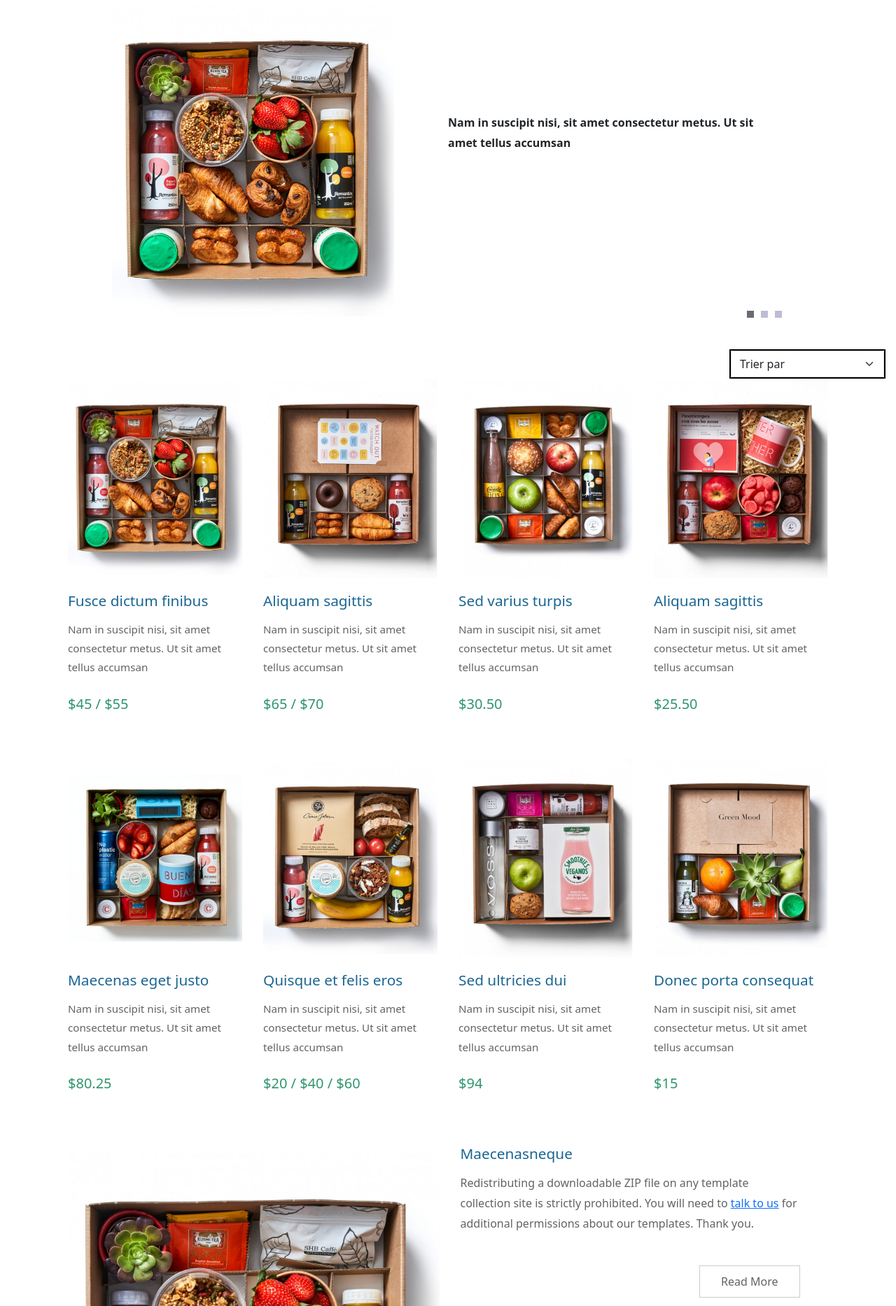
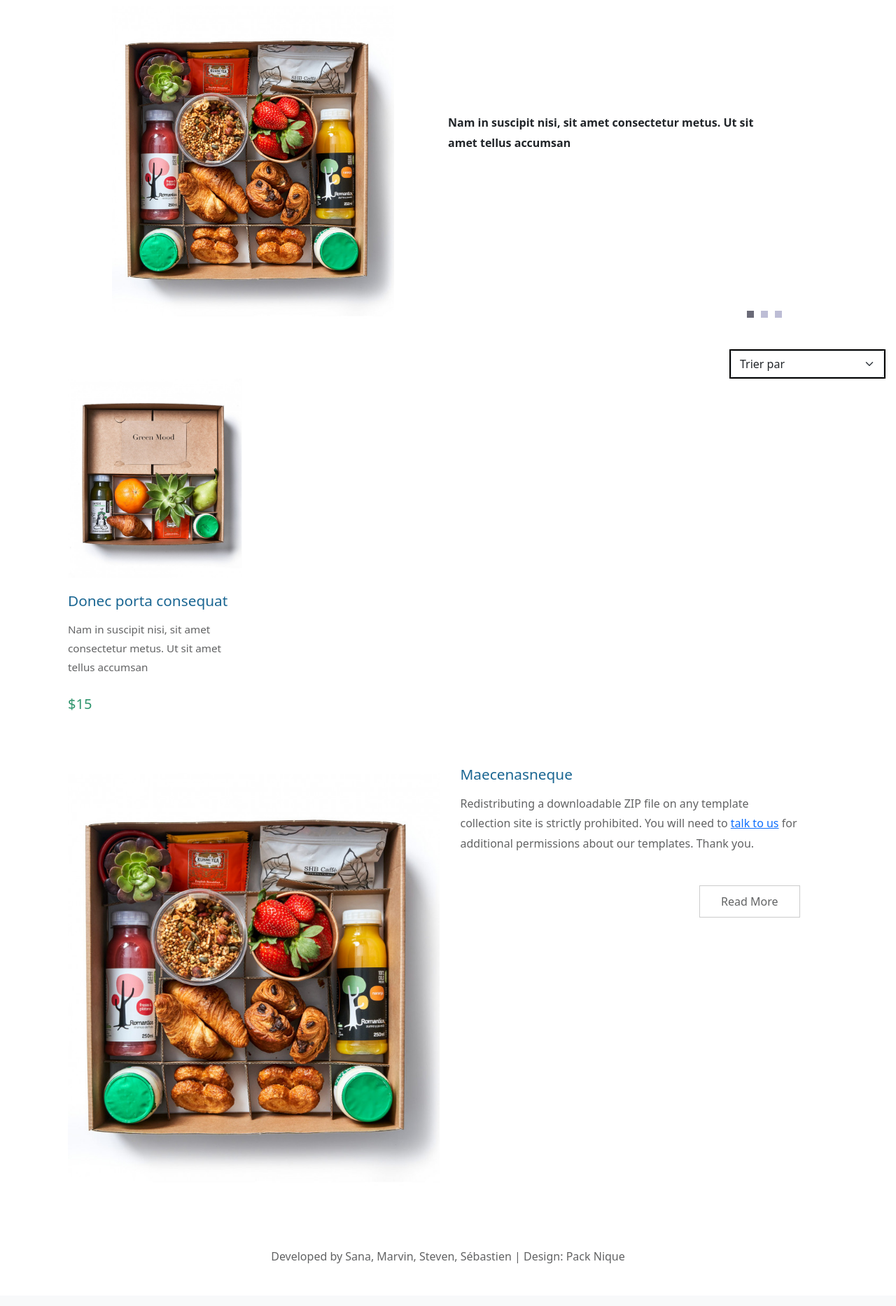
Before and after one commit to Marvinmaz/pack-nique, a Symfony app: template templates/index.html.twig in a window 1280 px wide. Shown: the part 887-2753 px from the top of the page at 70% size. After the commit the page ends 2692 px from the top, so only its background shows below. Run offline with Twig, Linux system fonts and the light colour scheme; the template is opened without the code that fills it, so the values that code supplies are empty; some libraries are stand-ins or nearby versions.

Commit message:
read pack

```diff
--- a/src/Controller/ContactController.php
+++ b/src/Controller/ContactController.php
@@ -9,10 +9,10 @@ use Symfony\Component\Routing\Annotation\Route;
 
 class ContactController extends AbstractController{
     /**
-     * @Route("/")
+     * @Route("/contact")
      */
     public function contact()
     {
-        return $this->redirectToRoute("/contact");
+        return $this->render("/contact/contact.html.twig");
     }
 }
--- a/templates/index.html.twig
+++ b/templates/index.html.twig
@@ -53,7 +53,7 @@
 		<main>
 			<div class="sana">
 			<header class="row tm-welcome-section">
-				<h2 class="col-12 text-center tm-section-title">Bienvenue à Pack Nique</h2>
+				<h2 class="col-12 text-center tm-section-title">Bienvenue àssss Pack Nique</h2>
 				<p class="col-12 text-center">Nous sommes ici pour vous préparer les délicieux packs pour profiter de vos moments!</p>
 			</header>
 			</div>
@@ -150,76 +150,6 @@
 			<div class="row tm-gallery">
 				<!-- gallery page 1 -->
 				<div id="tm-gallery-page-pizza" class="tm-gallery-page">
-					<article class="col-lg-3 col-md-4 col-sm-6 col-12 tm-gallery-item">
-						<figure>
-							<img src="{{ asset('assets/img//gallery/01.jpg')}}" alt="Image" class="img-fluid tm-gallery-img" />
-							<figcaption>
-								<h4 class="tm-gallery-title">Fusce dictum finibus</h4>
-								<p class="tm-gallery-description">Nam in suscipit nisi, sit amet consectetur metus. Ut sit amet tellus accumsan</p>
-								<p class="tm-gallery-price">$45 / $55</p>
-							</figcaption>
-						</figure>
-					</article>
-					<article class="col-lg-3 col-md-4 col-sm-6 col-12 tm-gallery-item">
-						<figure>
-							<img src="{{ asset('assets/img//gallery/02.jpg')}}" alt="Image" class="img-fluid tm-gallery-img" />
-							<figcaption>
-								<h4 class="tm-gallery-title">Aliquam sagittis</h4>
-								<p class="tm-gallery-description">Nam in suscipit nisi, sit amet consectetur metus. Ut sit amet tellus accumsan</p>
-								<p class="tm-gallery-price">$65 / $70</p>
-							</figcaption>
-						</figure>
-					</article>
-					<article class="col-lg-3 col-md-4 col-sm-6 col-12 tm-gallery-item">
-						<figure>
-							<img src="{{ asset('assets/img//gallery/03.jpg')}}" alt="Image" class="img-fluid tm-gallery-img" />
-							<figcaption>
-								<h4 class="tm-gallery-title">Sed varius turpis</h4>
-								<p class="tm-gallery-description">Nam in suscipit nisi, sit amet consectetur metus. Ut sit amet tellus accumsan</p>
-								<p class="tm-gallery-price">$30.50</p>
-							</figcaption>
-						</figure>
-					</article>
-					<article class="col-lg-3 col-md-4 col-sm-6 col-12 tm-gallery-item">
-						<figure>
-							<img src="{{ asset('assets/img//gallery/04.jpg')}}" alt="Image" class="img-fluid tm-gallery-img" />
-							<figcaption>
-								<h4 class="tm-gallery-title">Aliquam sagittis</h4>
-								<p class="tm-gallery-description">Nam in suscipit nisi, sit amet consectetur metus. Ut sit amet tellus accumsan</p>
-								<p class="tm-gallery-price">$25.50</p>
-							</figcaption>
-						</figure>
-					</article>
-					<article class="col-lg-3 col-md-4 col-sm-6 col-12 tm-gallery-item">
-						<figure>
-							<img src="{{ asset('assets/img//gallery/05.jpg')}}" alt="Image" class="img-fluid tm-gallery-img" />
-							<figcaption>
-								<h4 class="tm-gallery-title">Maecenas eget justo</h4>
-								<p class="tm-gallery-description">Nam in suscipit nisi, sit amet consectetur metus. Ut sit amet tellus accumsan</p>
-								<p class="tm-gallery-price">$80.25</p>
-							</figcaption>
-						</figure>
-					</article>
-					<article class="col-lg-3 col-md-4 col-sm-6 col-12 tm-gallery-item">
-						<figure>
-							<img src="{{ asset('assets/img//gallery/06.jpg')}}" alt="Image" class="img-fluid tm-gallery-img" />
-							<figcaption>
-								<h4 class="tm-gallery-title">Quisque et felis eros</h4>
-								<p class="tm-gallery-description">Nam in suscipit nisi, sit amet consectetur metus. Ut sit amet tellus accumsan</p>
-								<p class="tm-gallery-price">$20 / $40 / $60</p>
-							</figcaption>
-						</figure>
-					</article>
-					<article class="col-lg-3 col-md-4 col-sm-6 col-12 tm-gallery-item">
-						<figure>
-							<img src="{{ asset('assets/img//gallery/07.jpg')}}" alt="Image" class="img-fluid tm-gallery-img" />
-							<figcaption>
-								<h4 class="tm-gallery-title">Sed ultricies dui</h4>
-								<p class="tm-gallery-description">Nam in suscipit nisi, sit amet consectetur metus. Ut sit amet tellus accumsan</p>
-								<p class="tm-gallery-price">$94</p>
-							</figcaption>
-						</figure>
-					</article>
 					<article class="col-lg-3 col-md-4 col-sm-6 col-12 tm-gallery-item">
 						<figure>
 							<img src="{{ asset('assets/img//gallery/08.jpg')}}" alt="Image" class="img-fluid tm-gallery-img" />
@@ -338,26 +268,8 @@
 							</figcaption>
 						</figure>
 					</article>
-					<article class="col-lg-3 col-md-4 col-sm-6 col-12 tm-gallery-item">
-						<figure>
-							<img src="{{ asset('assets/img//gallery/04.jpg')}}" alt="Image" class="img-fluid tm-gallery-img" />
-							<figcaption>
-								<h4 class="tm-gallery-title">Maecenas eget justo</h4>
-								<p class="tm-gallery-description">Orci varius natoque penatibus et magnis dis parturient montes, nascetur ridiculus mus.</p>
-								<p class="tm-gallery-price">$35.50</p>
-							</figcaption>
-						</figure>
-					</article>
-					<article class="col-lg-3 col-md-4 col-sm-6 col-12 tm-gallery-item">
-						<figure>
-							<img src="{{ asset('assets/img//gallery/03.jpg')}}" alt="Image" class="img-fluid tm-gallery-img" />
-							<figcaption>
-								<h4 class="tm-gallery-title">Quisque et felis eros</h4>
-								<p class="tm-gallery-description">Orci varius natoque penatibus et magnis dis parturient montes, nascetur ridiculus mus.</p>
-								<p class="tm-gallery-price">$40.50</p>
-							</figcaption>
-						</figure>
-					</article>
+
+
 
 				</div> <!-- gallery page 3 -->
 			</div>
```
Also changed, not shown: 1 other file.
